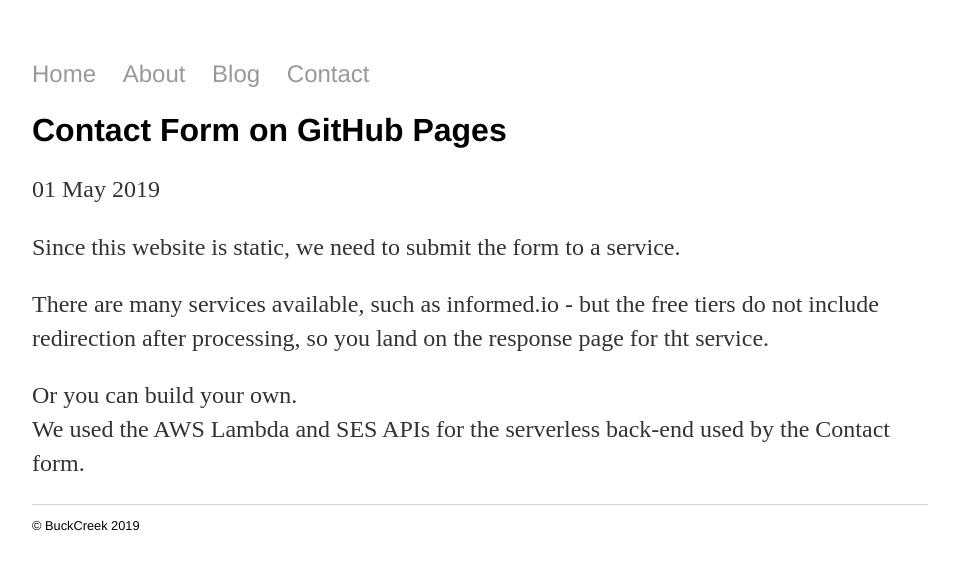
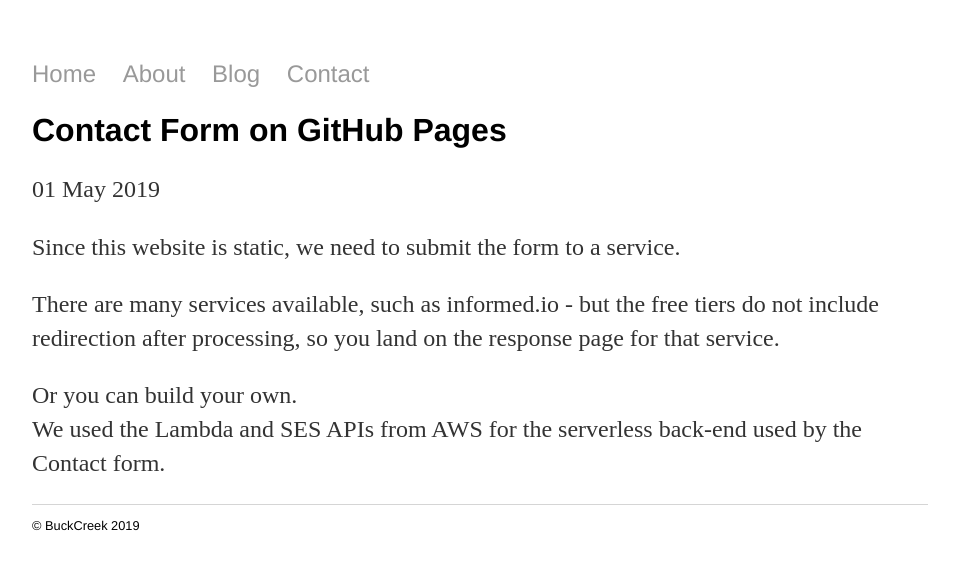
Before and after one commit to shanebp/shanebp.github.io, a Jekyll site: the page built from _posts/2019-05-01-github-pages-email.md, in a window 1280 px wide. Shown: the top 570 px of the page, without its empty margins (160-1119 px from the left). Built offline with Jekyll 4.4.1, drawn with Linux system fonts in a browser that asks for light colours.

Commit message:
Update 2019-05-01-github-pages-email.md

```diff
--- a/_posts/2019-05-01-github-pages-email.md
+++ b/_posts/2019-05-01-github-pages-email.md
@@ -6,6 +6,6 @@
 
 <p>Since this website is static, we need to submit the form to a service.</p>
 
-<p>There are many services available, such as informed.io - but the free tiers do not include redirection after processing, so you land on the response page for tht service.</p>
+<p>There are many services available, such as informed.io - but the free tiers do not include redirection after processing, so you land on the response page for that service.</p>
 
-<p>Or you can build your own. <br>We used the AWS Lambda and SES APIs for the serverless back-end used by the Contact form.</p>
+<p>Or you can build your own. <br>We used the Lambda and SES APIs from AWS for the serverless back-end used by the Contact form.</p>
```
